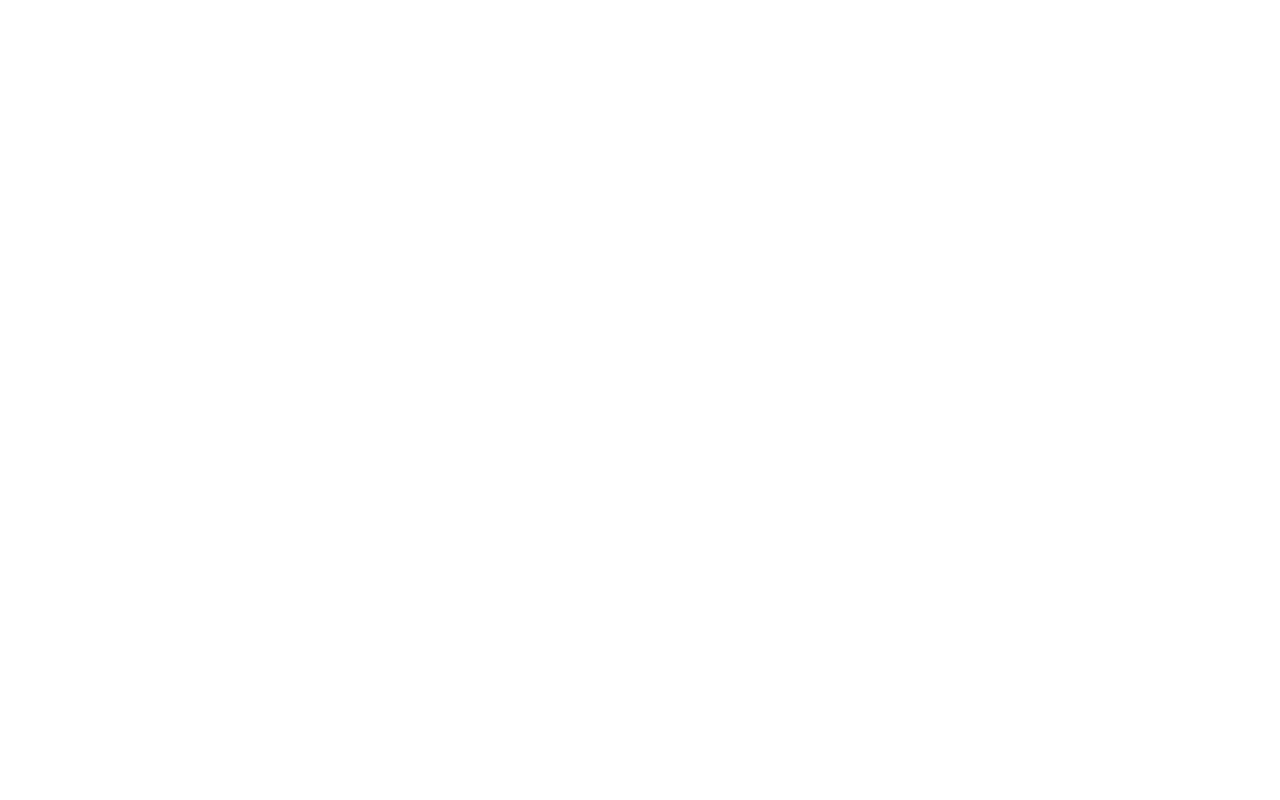
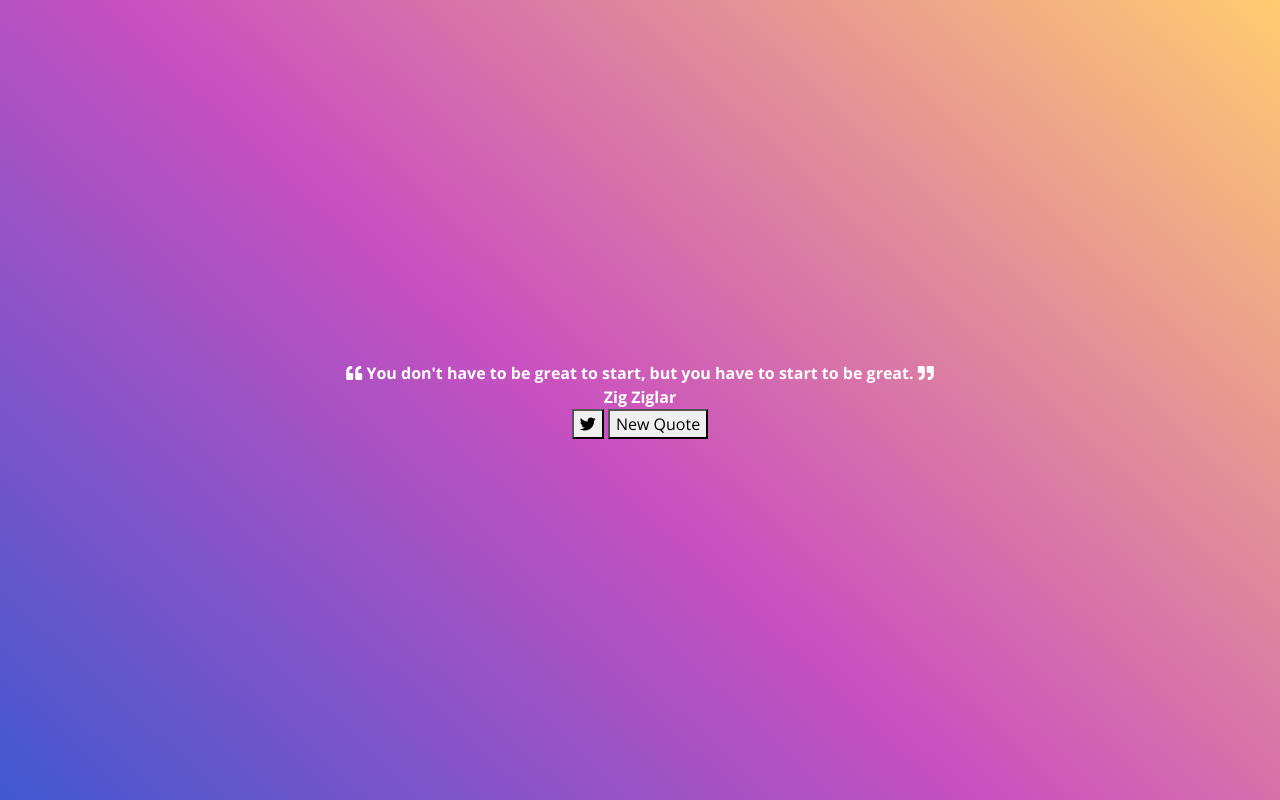
Before and after one commit to miguelcoria94/Quote-Generator, a plain HTML site: page index.html in a window 1280 px wide. Drawn offline with nearby package versions, Linux system fonts and the light colour scheme.

Commit message:
set up html

```diff
--- a/index.html
+++ b/index.html
@@ -10,7 +10,10 @@
         integrity="sha384-TX8t27EcRE3e/ihU7zmQxVncDAy5uIKz4rEkgIXeMed4M0jlfIDPvg6uqKI2xXr2" crossorigin="anonymous">
 
 
-    <title>Document</title>
+    <title>Quote Generator</title>
+    <link
+        href="https://fonts.googleapis.com/css2?family=Open+Sans:ital,wght@0,400;0,600;0,700;0,800;1,400;1,700&display=swap"
+        rel="stylesheet">
     <link rel="icon" type="image/png" href="https://www.google.com/s2/favicons?domain=miguelcoria94.github.io/Vanilla-JS-Portfolio/">
     <link rel="stylesheet" href="style.css">
     <script src="script.js"></script>
@@ -19,7 +22,30 @@
     crossorigin="anonymous">
 </head>
 <body>
+    <!-- quote container -->
+    <div class="quote__container" id="quote-container">
+        <!-- quote -->
+        <div class="quote__container-text">
+            <i class="fas fa-quote-left"></i>
+            <span id="quote">You don't have to be great to start, but you have to start to be great.</span>
+            <i class="fas fa-quote-right"></i>
+        </div>
 
+        <!-- quote author -->
+        <div class="quote-author__container">
+            <span id="author">Zig Ziglar</span>
+        </div>
+
+        <!-- Buttons -->
+
+        <div class="button__container">
+            <button class="twitter-button" id="twitter" title="Tweet This!">
+                <i class="fab fa-twitter"></i>
+            </button>
+
+            <button id="new-quote">New Quote</button>
+        </div>
+    </div>
 
 
 
--- a/style.css
+++ b/style.css
@@ -4,4 +4,12 @@ html {
 body {
     margin: 0;
     min-height: 100vh;
+    background-image: linear-gradient(43deg, #4158D0 0%, #C850C0 46%, #FFCC70 100%);
+    font-family: 'Open Sans', sans-serif;
+    color: white;
+    font-weight: 700;
+    text-align: center;
+    display: flex;
+    align-items: center;
+    justify-content: center;
 }
```
